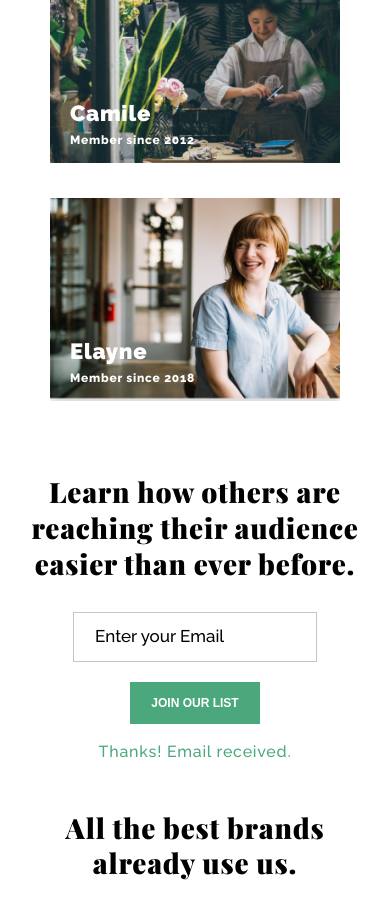
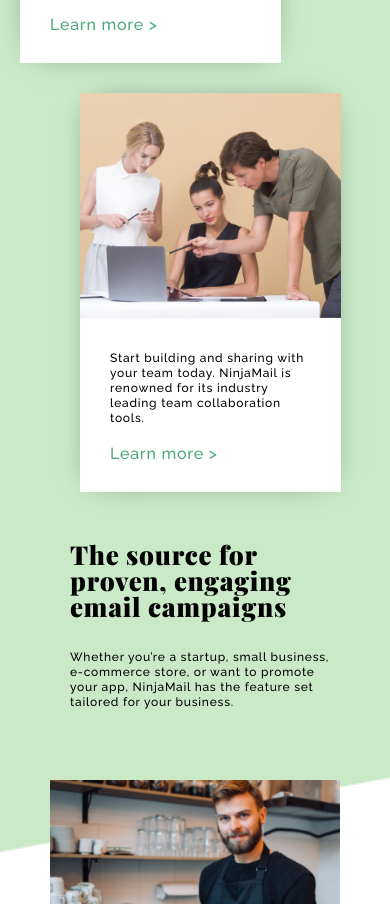
Before and after one commit to nataalii/frontend-task-3, a plain HTML site: page index.html in a window 390 px wide. Shown: the part 1070-1974 px from the top of the page. Drawn offline with nearby package versions, Linux system fonts and the light colour scheme.

Commit message:
fix news section

```diff
--- a/css/styles.css
+++ b/css/styles.css
@@ -340,18 +340,13 @@ button{
      }
 }
 
-/* .email-campaign-section{
+.email-campaign-section{
     width: 100%;
     position: relative;
-    margin-top: -200px;
+    margin-top: -300px;
     padding: 300px 0;
+    background-repeat: no-repeat;
     background: url('../images/slanted_green.png') no-repeat center center/cover ;
-} */
-
-.email-campaign-section {
-    background-color: #CAEAC7;
-    background-image: url(../images/slanted_green.png);
-    background-repeat: no-repeat;
 }
 
 .email-campaign-section .container {
@@ -366,14 +361,13 @@ button{
 .email-campaign-section .container .cards {
     min-height: 550px;
     display: flex;
-    gap: 50px;
-    background-color: beige;
+    gap: 30px;
 }
 
 .email-campaign-section .card {
     max-width: 360px;
-    min-width: 260px;
-    width: 100%;
+    min-width: 200px;
+    width: 90%;
     background-color: #fff;
     position: relative;
     box-shadow: 0 0 30px -15px rgba(0, 0, 0, 0.6);
@@ -381,7 +375,7 @@ button{
 
 .email-campaign-section .card img {
     width: 100%;
-    height: 100%;
+    height: 90%;
 }
 
 .email-campaign-section .card .texts {
@@ -405,12 +399,12 @@ button{
 }
 
 .email-campaign-section .container .heading {
-    margin: 25px;
+    margin: 20px;
 }
 
 .email-campaign-section .container .heading h2 {
     font-family: 'Playfair Display', serif;
-    font-size: 2.6rem;
+    font-size: 2.4rem;
     font-weight: 900;
     margin: 30px 0;
 }
@@ -418,7 +412,7 @@ button{
 .email-campaign-section .container .heading p {
     font-family: "Raleway", serif;
     max-width: 335px;
-    width: 100%;
+    width: 110%;
     line-height: 30px;
     font-weight: 500;
     font-size: 18px;
@@ -432,8 +426,23 @@ button{
         font-size: 12px;
     }
     .email-campaign-section .container .heading h2{
-        font-size: 28px;
+        font-size: 26px;
     }
+}
+@media only screen and (max-width: 780px) {
+    .email-campaign-section .container {
+        flex-direction: column;
+    }
+    .email-campaign-section .container .cards {
+       flex-direction: column;
+    }
+    .email-campaign-section .card1 {
+        margin-left: -30px;
+    }
+
+    .email-campaign-section .card2 {
+        transform: translate(30px, 0px);
+        }
 }
 /* news section */
 .news-section{
@@ -441,6 +450,7 @@ button{
     justify-content: center;
     align-items: center;
     text-align: center;
+    margin-top: -150px;
 }
 
 .news-section .container{
@@ -573,6 +583,9 @@ input::placeholder{
   }
 
   @media only screen and (max-width: 680px) {
+    .news-section{
+        margin-top: -300px;
+    }
     .news-section .container h2 {
         font-size: 24px;
     }
@@ -588,6 +601,7 @@ input::placeholder{
     input{
         padding: 14px 0px 14px 21px;
     }
+
 
   }
 
--- a/index.html
+++ b/index.html
@@ -86,7 +86,7 @@
         </div>
     </section>
 
-    <!-- <section class="email-campaign-section">
+    <section class="email-campaign-section">
         <div class="container">
             <div class="cards">
                 <div class="card card1">
@@ -125,7 +125,7 @@
                 </p>
             </div>
         </div>
-    </section> -->
+    </section>
 
     <section class="news-section">
         <div class="container">
```
Also changed, not shown: images/Ellipse 9.svg (added).
